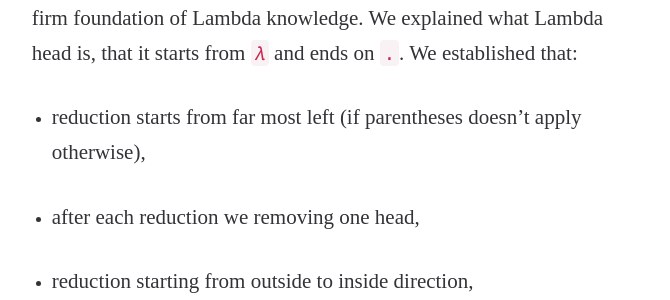
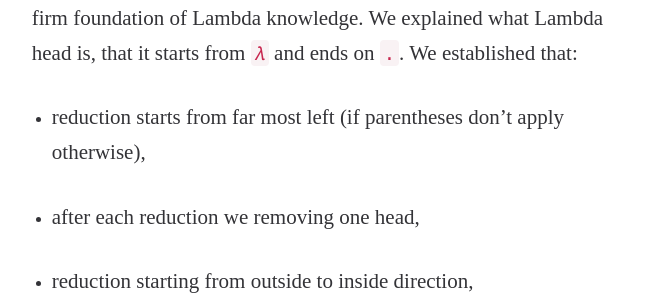
Before and after one commit to holidaycheck/tech-blog, a Jekyll site: the page built from _posts/2017-10-17-first-haskell-meeting.md, in a window 1280 px wide. Shown: the part 2800-3100 px from the top of the page, without its empty margins (301-971 px from the left). Built offline with Jekyll 4.4.1, drawn with Linux system fonts in a browser that asks for light colours; some web fonts are replaced.

Commit message:
Fix small grammar mistake in a blog-post

```diff
--- a/_posts/2017-10-17-first-haskell-meeting.md
+++ b/_posts/2017-10-17-first-haskell-meeting.md
@@ -38,7 +38,7 @@ What was left from exercises was even more fun! We took `beta reduction` on boar
 
 Almost each of us made at least one exercise. We had precedent where one of attendants didn’t actually read the whole chapter. It didn’t stop us from explaining to him step by step `beta reduction` on those exercises. What was even cooler that we all valued from it and we built firm foundation of Lambda knowledge. We explained what Lambda head is, that it starts from `𝜆` and ends on `.`. We established that:
 
-* reduction starts from far most left (if parentheses doesn’t apply otherwise),
+* reduction starts from far most left (if parentheses don’t apply otherwise),
 
 * after each reduction we removing one head,
 
```
